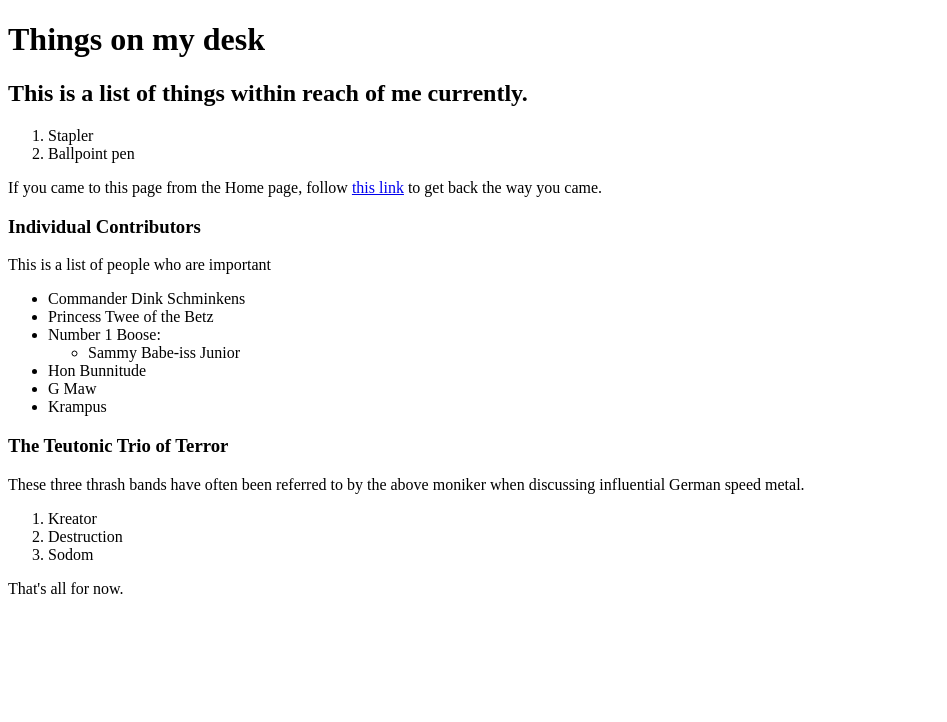
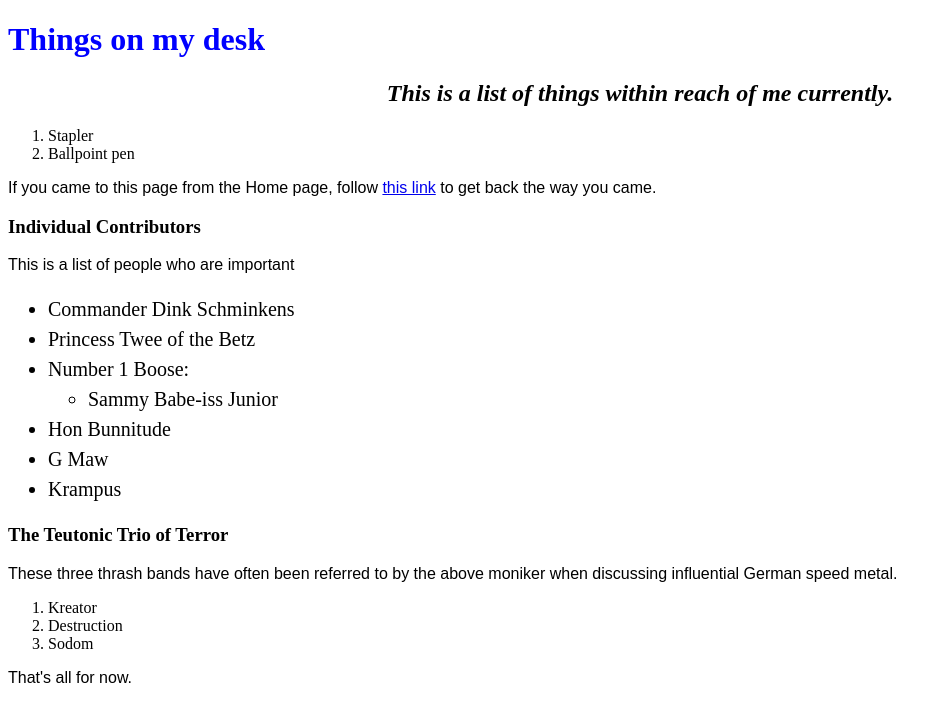
Before and after one commit to pH-Grimm/front-end-html-3, a plain HTML site: page listpage.html in a window 1280 px wide. Shown: the whole page, without its empty margins (0-947 px from the left). Drawn offline with Linux system fonts and the light colour scheme.

Commit message:
add css dir and first css file

```diff
--- /dev/null
+++ b/css/styles.css
@@ -0,0 +1,18 @@
+h1 {
+  color: #0000ff;
+}
+/* practicing invisible comments in css style */
+
+h2 {
+  font-style: italic;
+  text-align: center;
+}
+
+p {
+  font-family: sans-serif;
+}
+
+ul {
+  font-size: 20px;
+  line-height: 30px;
+}
--- a/listpage.html
+++ b/listpage.html
@@ -1,6 +1,7 @@
 <!DOCTYPE html>
 <html lang="eng-US">
 <head>
+  <link href="css/styles.css" rel="stylesheet" type="text/css">
   <title>A List of Things</title>
 </head>
 <body>
```
Also changed, not shown: 2 other files.
